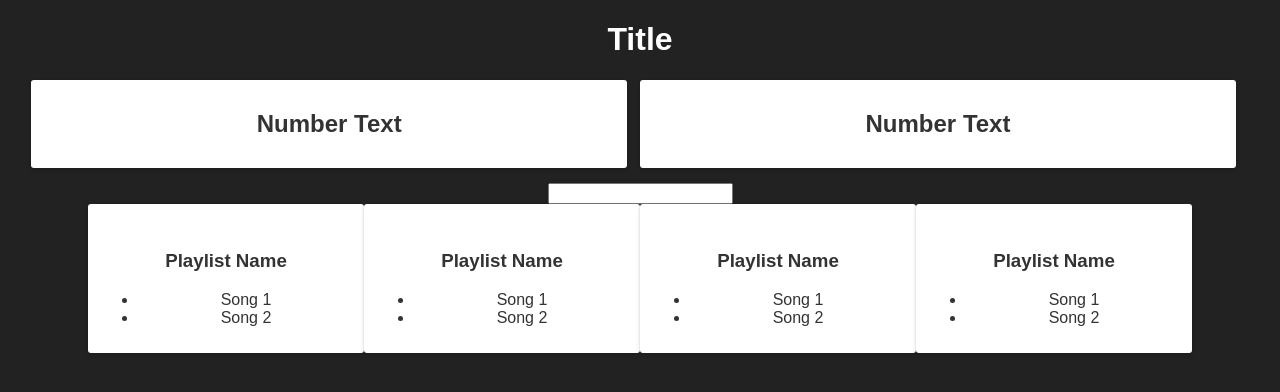
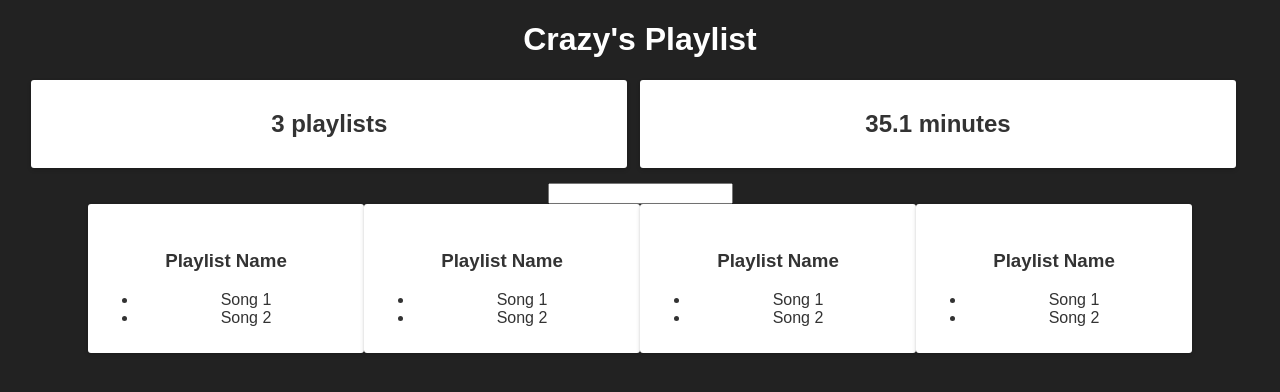
Before and after one commit to sriram10/react-playlists-prototype, a React (Create React App) app: page / in a window 1280 px wide. Shown: the top 392 px of the page. Built offline with nearby package versions, Linux system fonts and the light colour scheme.

Commit message:
added dummy data

```diff
--- a/src/App.js
+++ b/src/App.js
@@ -7,11 +7,60 @@ let defaultStyles = {
   color: defaultTextColor
 };
 
-class Aggregate extends Component {
+let fakeServerData = {
+  user: {
+    name: 'Crazy',
+    playlists: [
+      {
+        name: 'Tamil',
+        songs: [{name: 'Aalaporan Thamizhan', duration: 350},
+          {name: 'Vilayadu Mangatha', duration: 320}]
+      },
+      {
+        name: 'English',
+        songs: [{name: 'Shape of you', duration: 285},
+          {name: 'Faded', duration: 270},
+          {name: 'Let it go', duration: 245}]
+      },
+      {
+        name: 'Popular This Week',
+        songs: [{name: 'Aalaporan Thamizhan', duration: 350},
+          {name: 'Shape of you', duration: 285}]
+      }
+    ]
+  }
+};
+
+class PlaylistCounter extends Component {
   render() {
     return (
       <div className="component" style={{...defaultStyles, display: 'inline-block', width: '45%', marginRight: '1%'}}>
-        <h2>Number Text</h2>
+        <h2>{this.props.playlists.length} playlists</h2>
+      </div>
+    );
+  }
+}
+
+class HoursCounter extends Component {
+  render() {
+    let allSongs = this.props.playlists.reduce((songs, eachPlaylist) => {
+      return songs.concat(eachPlaylist.songs);
+    }, []);
+
+    //total duration in minutes
+    let totalDuration = allSongs.reduce((sum, eachSong) => {
+      return sum + eachSong.duration
+    }, 0) / 60;
+
+    let durationText = 'minutes';
+    if (totalDuration >= 60) { //check if exceeds/equals 60 minutes
+      durationText = 'hours';
+      totalDuration = totalDuration / 60;
+    }
+
+    return (
+      <div className="component" style={{...defaultStyles, display: 'inline-block', width: '45%', marginRight: '1%'}}>
+        <h2>{totalDuration.toFixed(1)} {durationText}</h2>
       </div>
     );
   }
@@ -44,17 +93,32 @@ class Playlist extends Component {
 }
 
 class App extends Component {
+  constructor() {
+    super();
+    this.state = {serverData: {}};
+  }
+  componentDidMount() {
+    setTimeout(() => {
+      this.setState({serverData: fakeServerData});
+    }, 1000)
+  }
   render() {
     return (
       <div className="App">
-        <h1 style={{color: appTitleColor}}>Title</h1>
-        <Aggregate/>
-        <Aggregate/>
-        <Filter/>
-        <Playlist/>
-        <Playlist/>
-        <Playlist/>
-        <Playlist/>
+        {this.state.serverData.user ?
+          <div>
+            <h1 style={{color: appTitleColor}}>
+              {this.state.serverData.user.name}'s Playlist
+            </h1>
+            <PlaylistCounter playlists={this.state.serverData.user.playlists}/>
+            <HoursCounter playlists={this.state.serverData.user.playlists}/>
+            <Filter/>
+            <Playlist/>
+            <Playlist/>
+            <Playlist/>
+            <Playlist/>
+          </div> : <h1 style={{color: appTitleColor}}>Getting ready...</h1>
+        }
       </div>
     );
   }
```
